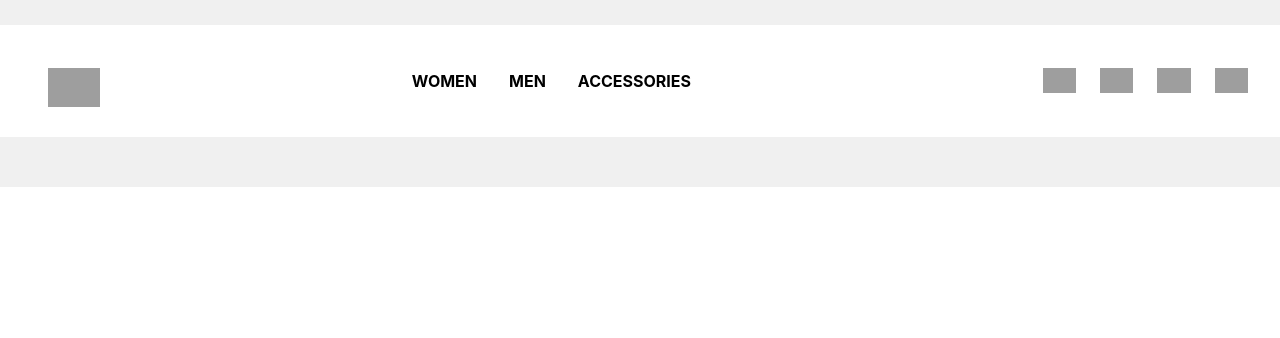
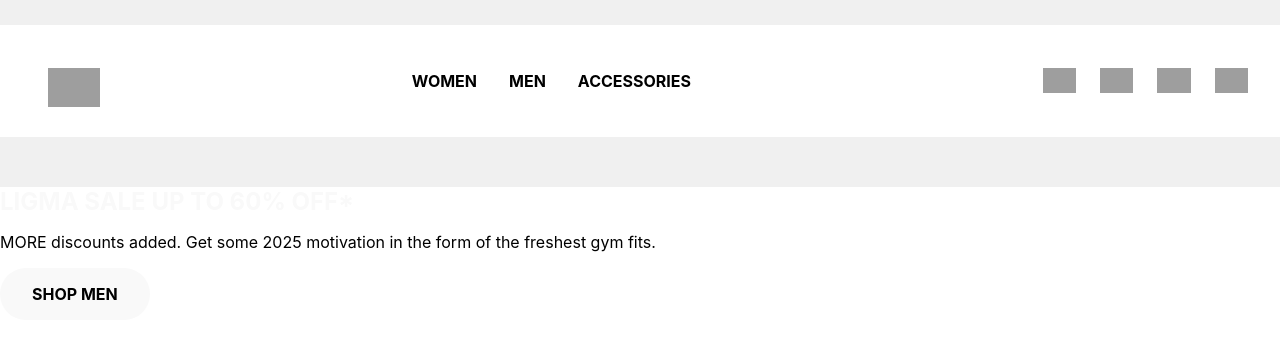
Before and after one commit to swhipz/butikk, a React (Create React App) app in the folder gymsharkcopy/development/gymsharkcopy/: page / in a window 1280 px wide. Shown: the top 338 px of the page. Built offline with nearby package versions, Linux system fonts and the light colour scheme; grey boxes are pictures that could not be loaded.

Commit message:
cta-buttons made

```diff
--- a/gymsharkcopy/development/gymsharkcopy/src/Container/Container.jsx
+++ b/gymsharkcopy/development/gymsharkcopy/src/Container/Container.jsx
@@ -1,11 +1,16 @@
 import Header from "../components/Header/Header";
+import CTAMEN from "../components/CTA/CTAMEN";
+import CTAWOMEN from "../components/CTA/CTAWOMEN";
+import Supersale from "../components/Supersale/Supersale";
+
+
 
 
 const Container = () => {
     return(
     <>
     <Header />
-
+    <Supersale/>
     </>
     );
 
--- /dev/null
+++ b/gymsharkcopy/development/gymsharkcopy/src/components/CTA/CTAMEN.jsx
@@ -0,0 +1,10 @@
+import './cta.css'
+const CTAMEN = () => {
+
+    return(
+        <>
+        <div className="ctaButton">SHOP MEN</div>
+        </>
+    )
+}
+export default CTAMEN;
--- /dev/null
+++ b/gymsharkcopy/development/gymsharkcopy/src/components/CTA/CTAWOMEN.jsx
@@ -0,0 +1,10 @@
+import './cta.css'
+const CTAWOMEN = () => {
+
+    return(
+        <>
+        <div className="ctaButton" style={{color: "#f9f9f9", backgroundColor:"#292929"}}>SHOP WOMEN</div>
+        </>
+    )
+}
+export default CTAWOMEN;
--- /dev/null
+++ b/gymsharkcopy/development/gymsharkcopy/src/components/CTA/cta.css
@@ -0,0 +1,15 @@
+.ctaButton{
+    display: flex;
+    padding: 1rem;
+    padding-inline: 2rem;
+    width: fit-content;
+    border-radius: 55px;
+    font-weight: 700;
+    background-color: #f9f9f9;
+
+}
+.ctaButton:hover{
+    cursor: pointer;
+    background-color: #292929;
+    color: #f0f0f0;
+}
--- /dev/null
+++ b/gymsharkcopy/development/gymsharkcopy/src/components/Supersale/Supersale.jsx
@@ -0,0 +1,20 @@
+import CTAMEN from '../CTA/CTAMEN';
+import './supersale.css';
+
+const Supersale = () => {
+    return(
+        <>
+        <div id="here">
+            <div className="supersale-wrap">
+                <div className="supersale-banner-title">
+                    LIGMA SALE UP TO 60% OFF*
+
+                </div>
+                <p>MORE discounts added. Get some 2025 motivation in the form of the freshest gym fits.</p>
+                <CTAMEN />
+            </div>
+        </div>
+        </>
+    )
+}
+export default Supersale;
--- /dev/null
+++ b/gymsharkcopy/development/gymsharkcopy/src/components/Supersale/supersale.css
@@ -0,0 +1,9 @@
+#here{
+    background-color: linear-gradient(0deg,rgba(0,0,0,.5),rgba(0,0,0,.5));
+    width: 100%;
+}
+.supersale-banner-title{
+    font-size: 24px;
+    font-weight: 700;
+    color: #f9f9f9;
+}
```
